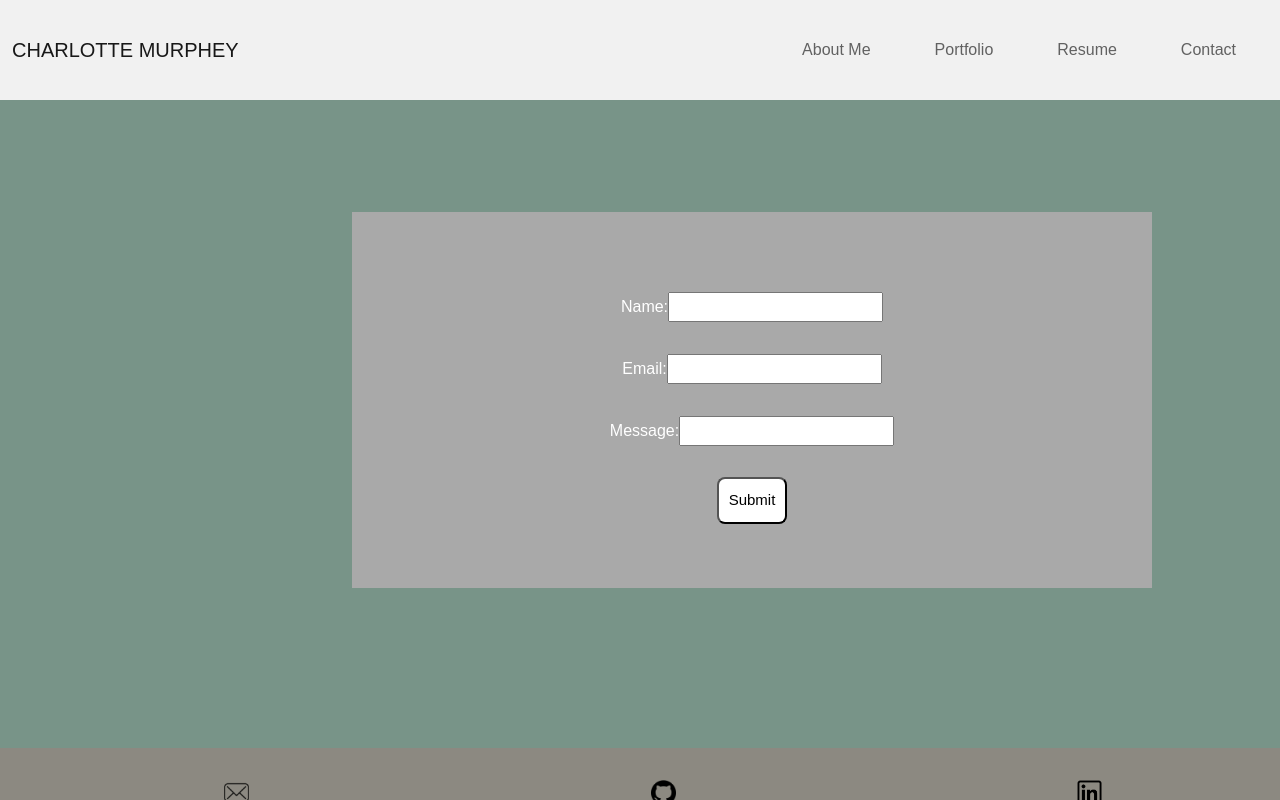
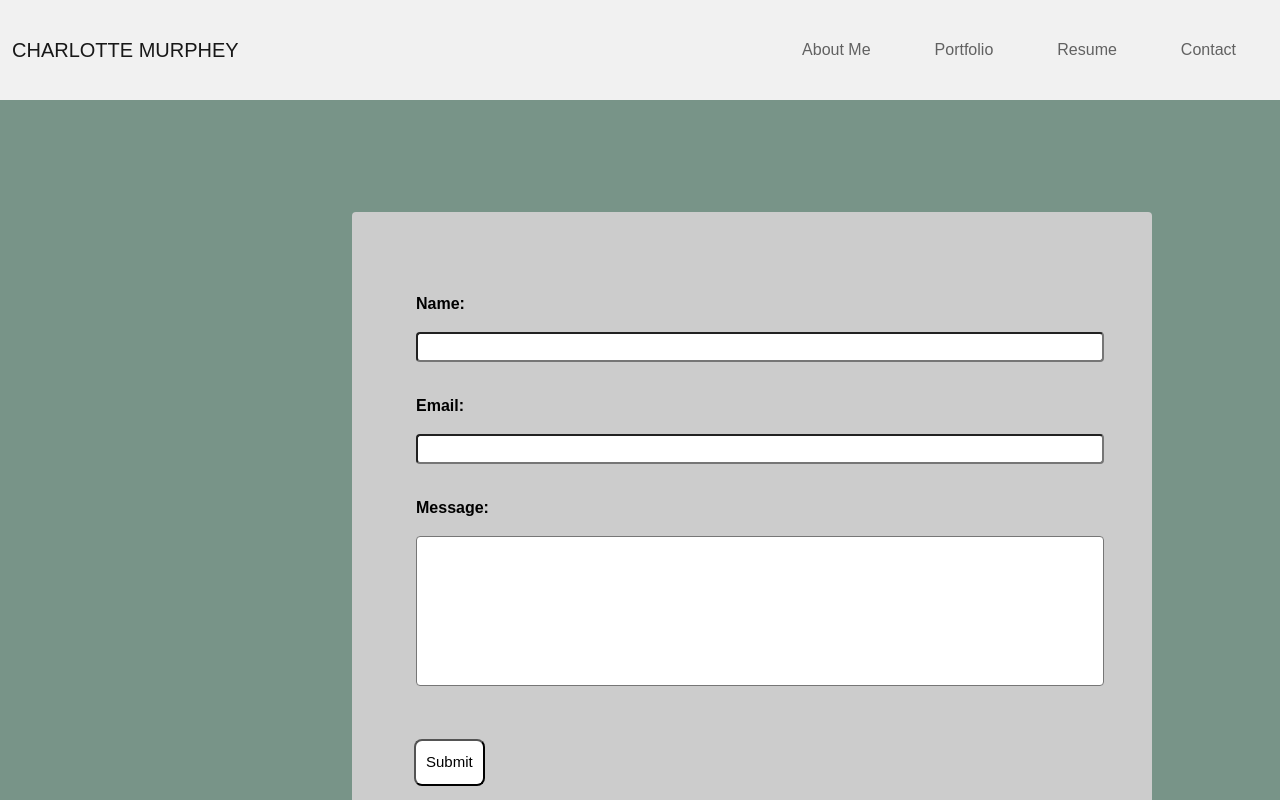
Before and after one commit to cmurphgarv/REACT-Portfolio, a React (Create React App) app in the folder murphey-portfolio/: page / in a window 1280 px wide. Both pictures are taken after a click on the item "Contact". Shown: the top 800 px of the page. Built offline with nearby package versions, Linux system fonts and the light colour scheme.

Commit message:
styled contact form

```diff
--- a/murphey-portfolio/src/components/pages/Contact.js
+++ b/murphey-portfolio/src/components/pages/Contact.js
@@ -54,8 +54,9 @@ export default function ContactForm() {
     return (
         <div className='contactContainer'>
             <form className='contactForm' onSubmit={handleSubmit}>
-                <div className='inputField'>Name:
-                    <input
+                <div className='inputFieldDiv'>
+                    <p>Name:</p>
+                    <input className='smallInput'
                         value={name}
                         name="name"
                         onChange={handleChange}
@@ -64,8 +65,9 @@ export default function ContactForm() {
                         placeholder=""
                         required />
                 </div>
-                <div className='inputField'>Email:
-                    <input
+                <div className='inputFieldDiv'>
+                <p>Email:</p>
+                    <input className='smallInput'
                         value={email}
                         name="email"
                         onChange={handleChange}
@@ -74,13 +76,14 @@ export default function ContactForm() {
                         placeholder=""
                         required />
                 </div>
-                <div className='inputField'>Message:
-                    <input
+                <div className='inputFieldDiv'>
+                <p>Message:</p>
+                    <textarea className='messageBox'
                         value={message}
                         name="message"
                         onChange={handleChange}
                         onBlur={handleFormTouch}
-                        type="text"
+                        minLength="10"
                         placeholder=""
                         required />
                 </div>
--- a/murphey-portfolio/src/styles/Contact.css
+++ b/murphey-portfolio/src/styles/Contact.css
@@ -12,7 +12,7 @@
 .contactContainer {
     background-color: #789488;
     font-family: "Raleway", sans-serif;
-    color: var(--white);
+    color: var(--black);
     padding-left: 3em;
     padding-top: 5em;
     padding-bottom: 10em;
@@ -22,13 +22,15 @@
 }
 
 .contactForm {
-    background-color: darkgray;
-    text-align: center;
+    background-color: #ccc;
+    text-align: left;
     width: 800px;
     padding-top: 4em;
     padding-bottom: 4em;
+    padding-left: 2em;
     margin-left: 19em;
     margin-top: 2em;
+    border-radius: 4px;
 }
 
 .contactContainer button {
@@ -36,13 +38,42 @@
     border-radius: 8px;
     padding: 10px 10px;
     font-size: 15px;
-    margin-top: 1em;
+    margin-top: 2em;
+    margin-left: 2em;
 }
 .contactContainer button:hover {
     background-color: #a6c3c3;
     color: white;
 }
 
-.inputField {
+p {
+    font-weight: 550;
+}
+
+.inputFieldDiv {
     padding: 1em;
+    margin-left: 1em;
+    margin-right: 2em;
+
 }
+
+.smallInput {
+    width: 100%;
+    border-radius: 4px;
+}
+
+.smallInput:focus {
+    border: 3px solid #555;
+  }
+
+  .messageBox {
+    padding: 1em;
+    width: 100%;
+    border-radius: 4px;
+    height: 150px;
+    resize: none;
+  }
+
+  .messageBox:focus {
+    border: 3px solid #555;
+  }
```
